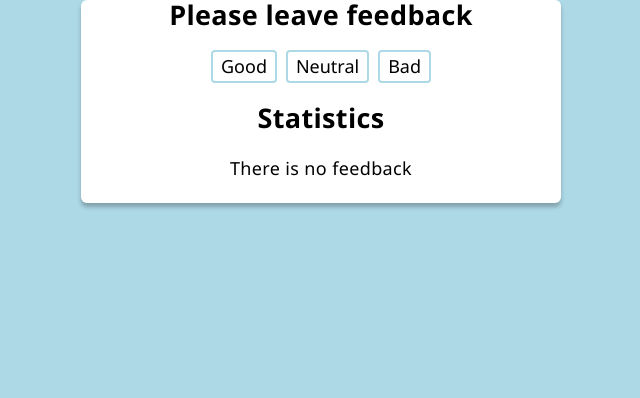
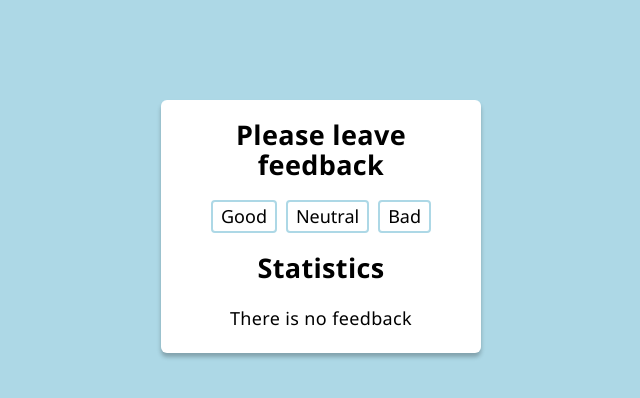
Before and after one commit to SergiusNahnoinyi/goit-react-hw-02-feedback, a React (Create React App) app: page / in a window 1280 px wide. Shown: the top 398 px of the page, without its empty margins (319-959 px from the left). Built offline with nearby package versions, Linux system fonts and the light colour scheme; the HTML template or start-up script is replaced by a standard one.

Commit message:
Вносит финальные правки в стили

```diff
--- a/src/App.css
+++ b/src/App.css
@@ -1,8 +1,8 @@
 .container {
-  min-width: 320px;
-  max-width: 480px;
+  width: 320px;
   padding-left: 15px;
   padding-right: 15px;
+  margin-top: 100px;
   margin-right: auto;
   margin-left: auto;
   text-align: center;
--- a/src/components/Section/Section.module.css
+++ b/src/components/Section/Section.module.css
@@ -2,3 +2,7 @@
 .section {
   margin-bottom: 20px;
 }
+
+.section:first-child {
+  margin-top: 20px;
+}
--- a/src/components/Statistics/Statistics.module.css
+++ b/src/components/Statistics/Statistics.module.css
@@ -1,5 +1,6 @@
 .list {
   width: 220px;
+  margin-bottom: 20px;
   display: inline-flex;
   justify-content: space-between;
 }
```
